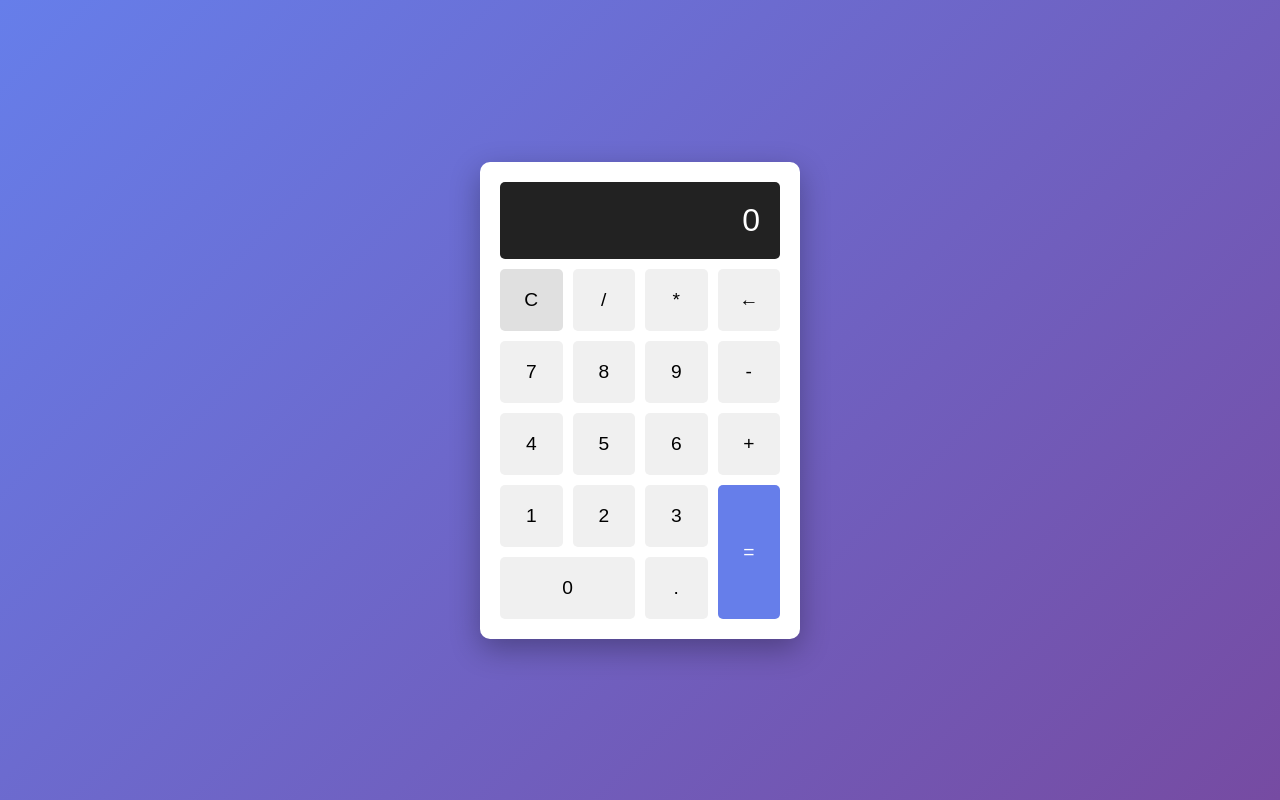
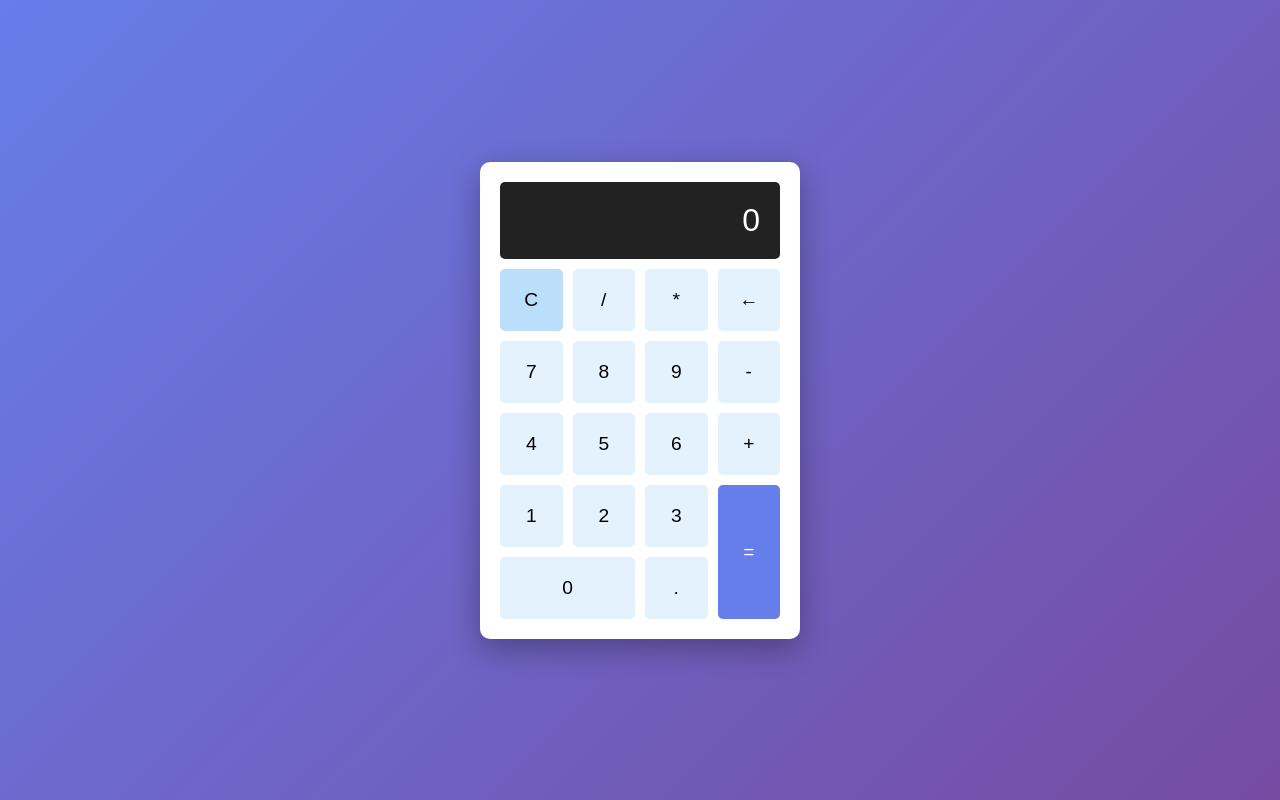
Before and after one commit to spencerohman/calculator-app, a plain HTML site: page index.html in a window 1280 px wide. In both pictures the pointer is over the button 531 px from the left and 299 px from the top of the page. Drawn offline with Linux system fonts and the light colour scheme.

Commit message:
Update button colors to blue theme

```diff
--- a/style.css
+++ b/style.css
@@ -43,14 +43,14 @@ button {
     padding: 20px;
     font-size: 1.2em;
     border: none;
-    background: #f0f0f0;
+    background: #e3f2fd;
     border-radius: 5px;
     cursor: pointer;
     transition: all 0.3s;
 }
 
 button:hover {
-    background: #e0e0e0;
+    background: #bbdefb;
 }
 
 button:active {
```
